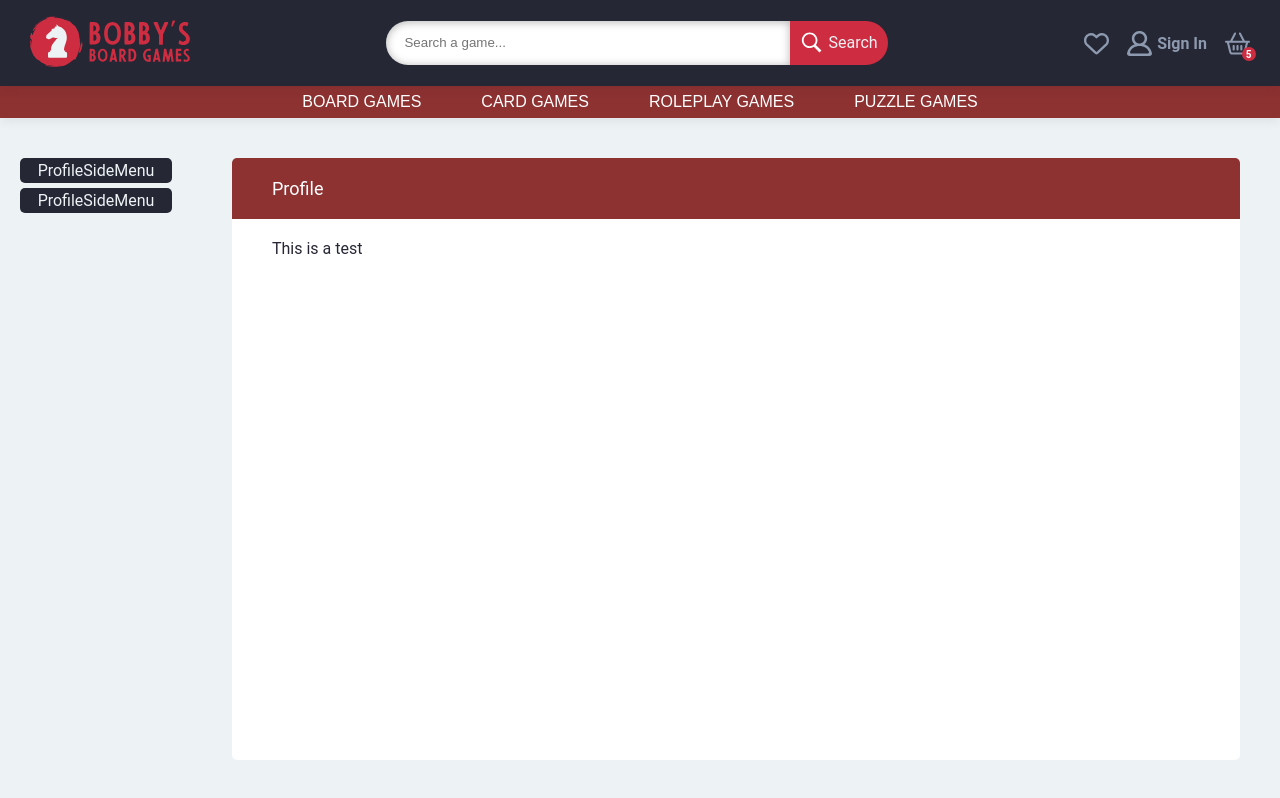
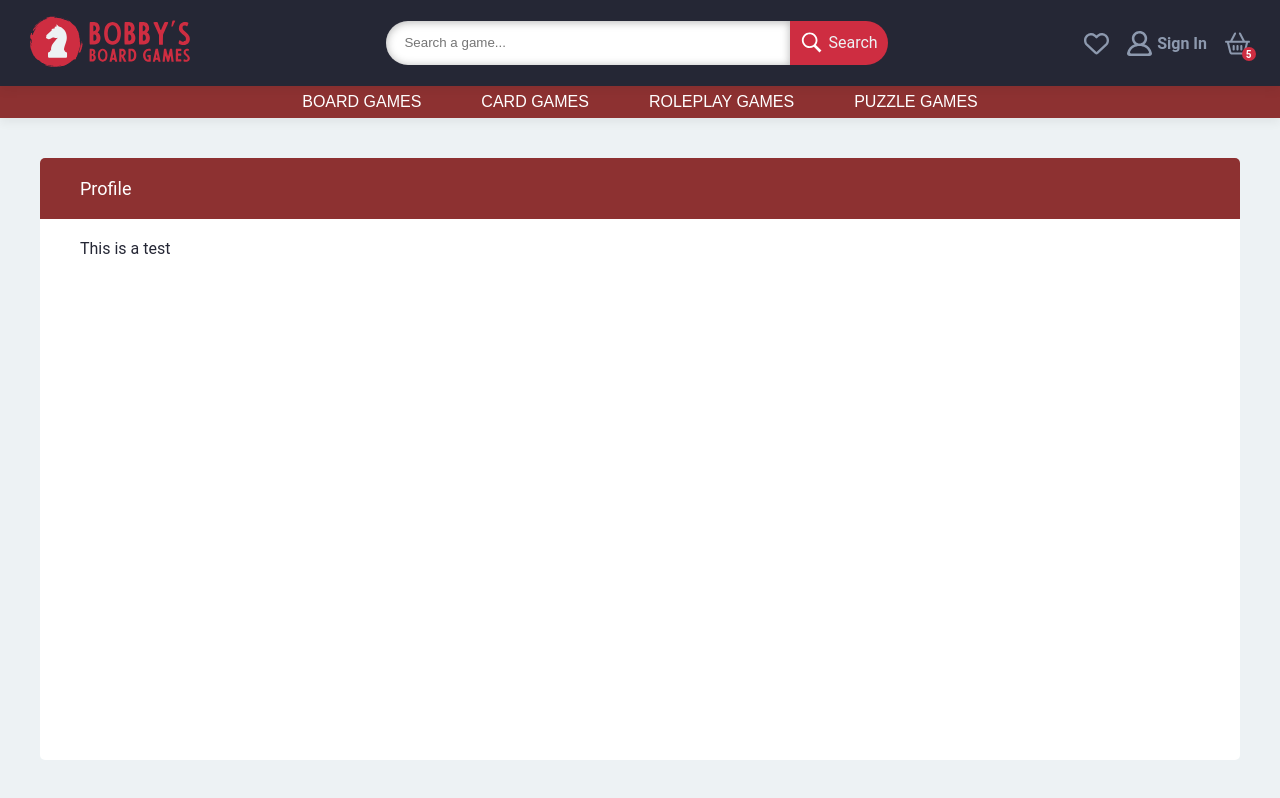
Before and after one commit to TheGrevling/Boolean-Project, a React (Vite) app: page /user/profile in a window 1280 px wide. Built offline with nearby package versions, Linux system fonts and the light colour scheme.

Commit message:
* Temp fix

```diff
--- a/src/Dashboard/pages/ProfileView/ProfileView.jsx
+++ b/src/Dashboard/pages/ProfileView/ProfileView.jsx
@@ -1,4 +1,3 @@
-import ProfileSideMenu from './Components/ProfileSideMenu/ProfileSideMenu'
 import './ProfileView.css'
 
 
@@ -9,7 +8,6 @@ function ProfileView() {
   return (
     <div className='page'>
       <div className='page-row'>
-        <ProfileSideMenu/>
         <div className='profile-view'>
           <div className='profile-container'>
             <div className='profile-container-top-bar'>
```
